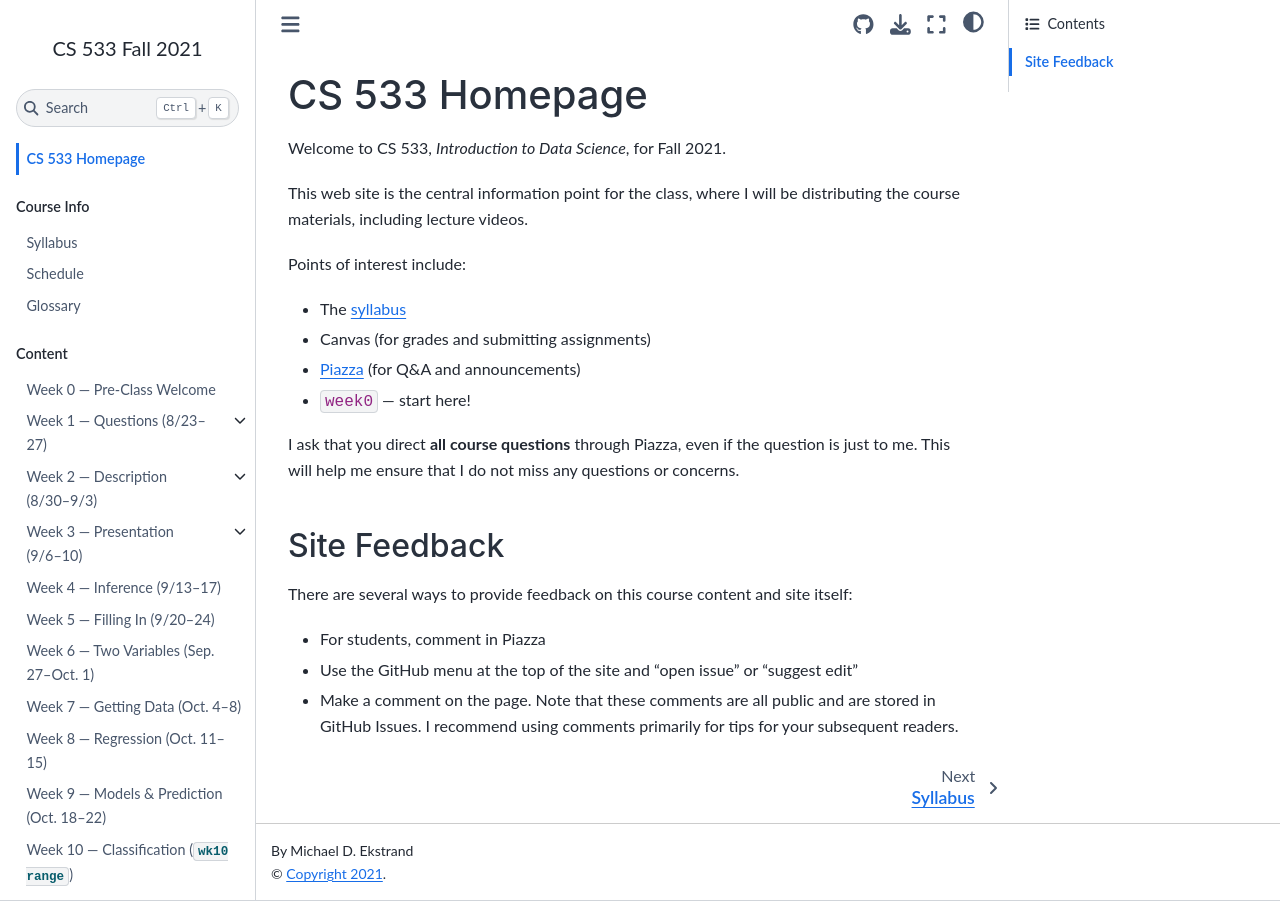
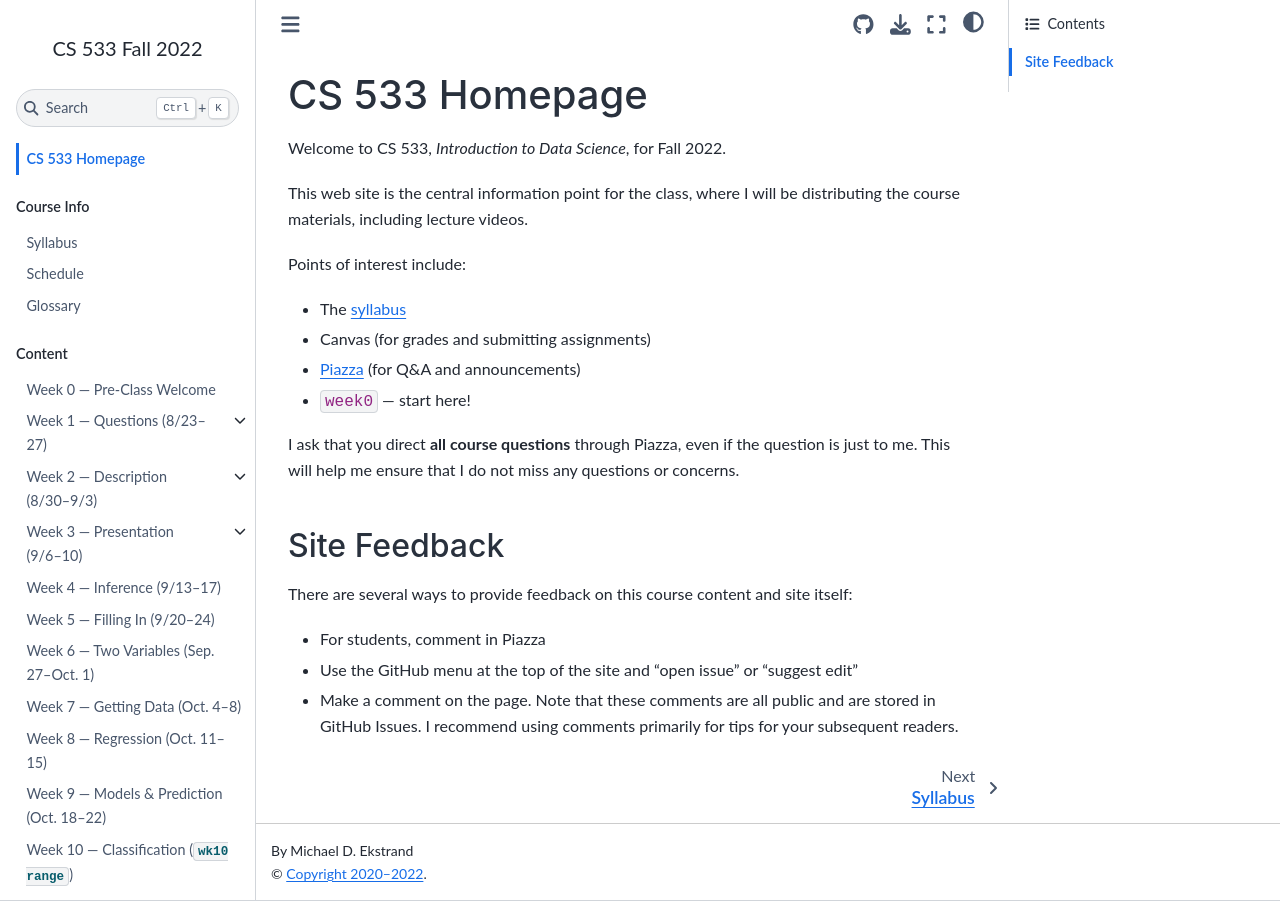
Before and after one commit to mdekstrand/cs533-web, a Jupyter Book: the page built from index.md, in a window 1280 px wide. Built offline with Jupyter Book 1.0.4 settings and Sphinx 7.4.7 and the Sphinx Book theme 1.1.4, drawn with Linux system fonts in a browser that asks for light colours; pages that are not in the unit, such as notebooks, are missing from menus; cross-references to code outside the pages are shown as plain code; a style sheet for code colours, icons or effects is not loaded.

Commit message:
Set folders for Fall 2022

```diff
--- a/_config.yml
+++ b/_config.yml
@@ -1,6 +1,6 @@
-title: CS 533 Fall 2021
+title: CS 533 Fall 2022
 author: Michael D. Ekstrand
-copyright: '2021'
+copyright: '2020–2022'
 # logo: logo.png
 
 exclude_patterns:
@@ -70,8 +70,8 @@ sphinx:
     schedule: extensions
   config:
     primary_domain: res
-    term: F21
-    course_start: 2021-08-23
+    term: F22
+    course_start: 2022-08-22
     break_week: 14
     external_toc_exclude_missing: true
     mathjax3_config:
--- a/index.md
+++ b/index.md
@@ -1,6 +1,6 @@
 # CS 533 Homepage
 
-Welcome to CS 533, *Introduction to Data Science*, for Fall 2021.
+Welcome to CS 533, *Introduction to Data Science*, for Fall 2022.
 
 This web site is the central information point for the class, where I will be distributing the course materials, including lecture videos.
 
```
